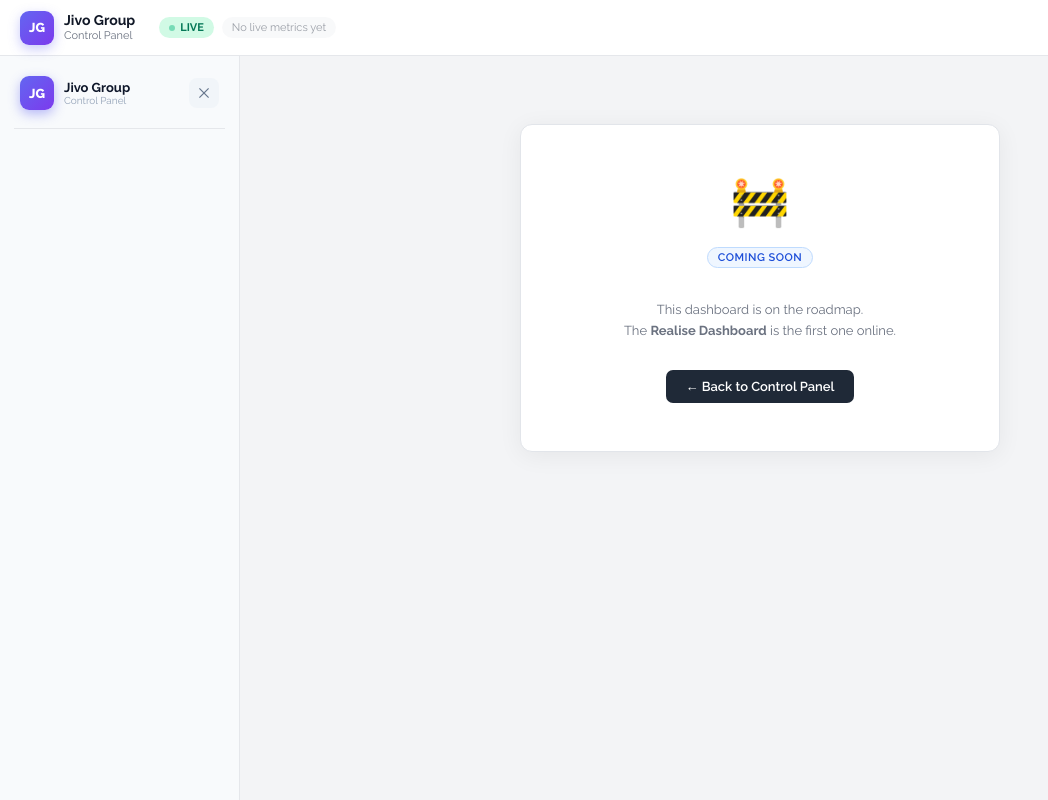
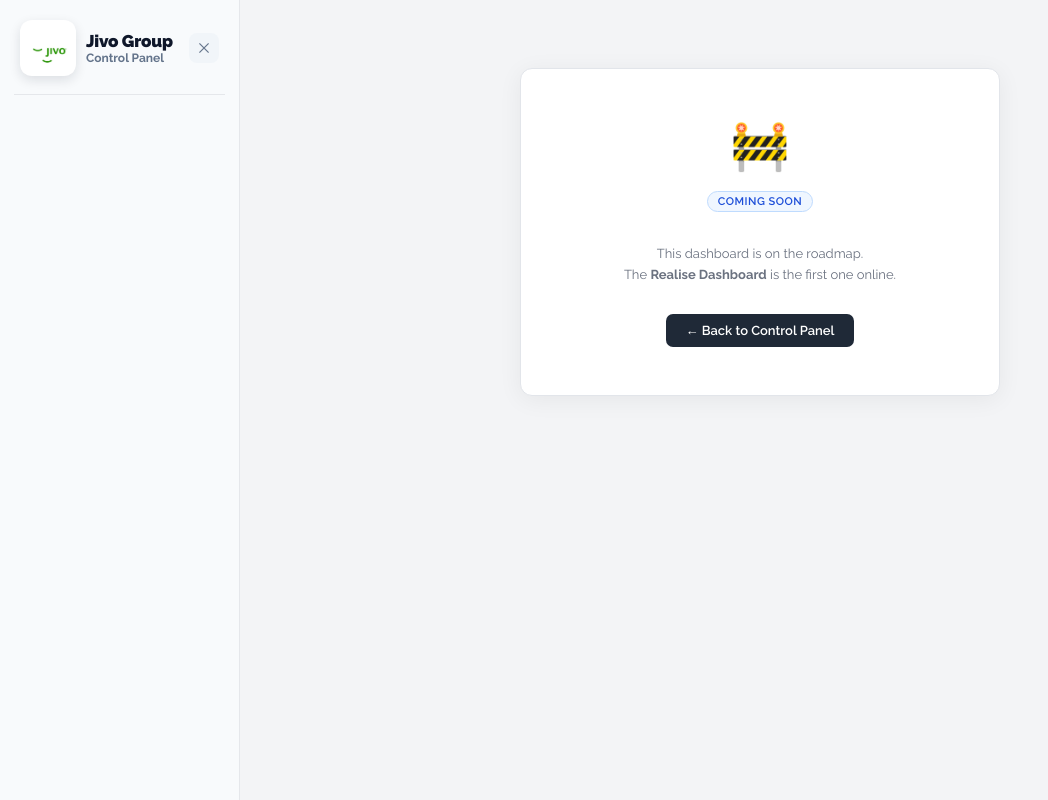
Before and after one commit to JaskiratSingh1010/Control-Panel, a Django app: template core/templates/core/coming_soon.html in a window 1280 px wide. Shown: the whole page, without its empty margins (0-1048 px from the left). Run offline with Django 5.2, Linux system fonts and the light colour scheme; the template is opened without the code that fills it, so the values that code supplies are empty.

Commit message:
Shell: remove global topbar, bigger sidebar brand + Jivo logo
- Drop the sticky company topbar (brand + LIVE ticker) app-wide; content now
  starts at the very top (sidebar/shell offsets updated from 56px to 0).
- Sidebar brand enlarged and bolded; the "JG" tile now shows the Jivo logo
  (core/static/core/jivo-logo.jpg) with a text fallback if it ever 404s.

Co-Authored-By: Claude Opus 4.8 <noreply@anthropic.com>

```diff
--- a/core/templates/core/base.html
+++ b/core/templates/core/base.html
@@ -69,28 +69,16 @@
       letter-spacing: 0;
     }
 
-    /* ── Topbar ── */
-    .cp-topbar { display: flex; align-items: center; gap: 24px; padding: 0 20px; background: #ffffff; border-bottom: 1px solid #e5e7eb; height: 56px; position: sticky; top: 0; z-index: 100; }
-    .cp-topbar-brand { display: flex; align-items: center; gap: 10px; flex-shrink: 0; }
-    .cp-topbar-logo { width: 34px; height: 34px; border-radius: 9px; background: linear-gradient(135deg, #6366f1, #7c3aed); color: #fff; display: flex; align-items: center; justify-content: center; font-weight: 800; font-size: 13px; box-shadow: 0 4px 12px rgba(99,102,241,0.35); }
-    .cp-topbar-title { font-size: 14px; font-weight: 700; line-height: 1.1; color: #111827; }
-    .cp-topbar-subtitle { font-size: 11px; color: #6b7280; }
-    .cp-topbar-ticker { display: flex; align-items: center; gap: 8px; flex: 1; overflow: hidden; }
-    .cp-live-pill { background: #d1fae5; color: #047857; padding: 4px 10px; border-radius: 20px; font-size: 11px; font-weight: 700; display: inline-flex; align-items: center; gap: 5px; flex-shrink: 0; }
-    .cp-live-dot { width: 6px; height: 6px; background: #10b981; border-radius: 50%; animation: cp-pulse 2s infinite; }
-    @keyframes cp-pulse { 0%, 100% { opacity: 1; } 50% { opacity: 0.4; } }
-    .cp-ticker-item { padding: 4px 10px; background: #f3f4f6; border-radius: 20px; font-size: 11px; white-space: nowrap; flex-shrink: 0; color: #374151; }
-    .cp-ticker-item b { color: #4338ca; margin-right: 4px; }
 
     /* ── Shell ── */
-    .cp-shell { display: flex; min-height: calc(100vh - 56px); position: relative; }
+    .cp-shell { display: flex; min-height: 100vh; position: relative; }
 
     /* ── Sidebar ── */
     /* Frozen in place: sticky just below the 56px topbar and exactly viewport-tall, so the
        sidebar stays put while only .cp-main scrolls. align-self:flex-start stops the flex
        row from stretching it (which would break sticky); overflow-y lets a tall sidebar
        scroll on its own. */
-    .cp-sidebar { width: 240px; background: #f8fafc; color: #334155; padding: 20px 14px; display: flex; flex-direction: column; flex-shrink: 0; overflow-y: auto; overflow-x: hidden; border-right: 1px solid #e5e7eb; transition: width .22s ease, padding .22s ease; position: sticky; top: 56px; height: calc(100vh - 56px); align-self: flex-start; }
+    .cp-sidebar { width: 240px; background: #f8fafc; color: #334155; padding: 20px 14px; display: flex; flex-direction: column; flex-shrink: 0; overflow-y: auto; overflow-x: hidden; border-right: 1px solid #e5e7eb; transition: width .22s ease, padding .22s ease; position: sticky; top: 0; height: 100vh; align-self: flex-start; }
     /* Modern outlined icon set in the sidebar (Material Symbols) — lighter & cleaner than filled. */
     .cp-sidebar .material-icons, .cp-sidebar-open .material-icons { font-family: 'Material Symbols Outlined'; font-weight: normal; font-variation-settings: 'FILL' 0, 'wght' 300, 'GRAD' 0, 'opsz' 24; }
     /* Collapsed = a slim icon rail (not empty space): keep the nav icons,
@@ -124,9 +112,10 @@
     body.cp-sidebar-collapsed .cp-sidebar.cp-sb-peek ~ .cp-sidebar-open { opacity: 0; pointer-events: none; }
     .cp-brand { display: flex; align-items: center; gap: 10px; padding: 0 6px 18px 6px; border-bottom: 1px solid #e5e7eb; margin-bottom: 4px; }
     .cp-brand-copy { min-width: 0; flex: 1; }
-    .cp-brand-logo { width: 34px; height: 34px; border-radius: 9px; background: linear-gradient(135deg, #6366f1, #7c3aed); color: #fff; display: flex; align-items: center; justify-content: center; font-weight: 800; font-size: 13px; box-shadow: 0 4px 12px rgba(99,102,241,0.45); }
-    .cp-brand-title { font-size: 13px; font-weight: 700; color: #0f172a; }
-    .cp-brand-subtitle { font-size: 10px; color: #94a3b8; }
+    .cp-brand-logo { width: 56px; height: 56px; border-radius: 12px; background: #fff; color: #16a34a; display: flex; align-items: center; justify-content: center; font-weight: 900; font-size: 18px; box-shadow: 0 4px 12px rgba(15,23,42,0.12); overflow: hidden; padding: 2px; flex-shrink: 0; }
+    .cp-brand-logo img { width: 100%; height: 100%; object-fit: contain; display: block; }
+    .cp-brand-title { font-size: 17px; font-weight: 900; color: #0f172a; letter-spacing: -.2px; }
+    .cp-brand-subtitle { font-size: 12px; font-weight: 700; color: #64748b; }
     .cp-sidebar-close, .cp-sidebar-open { border: 0; cursor: pointer; font-family: inherit; display: inline-flex; align-items: center; justify-content: center; transition: background .15s, color .15s, opacity .15s, transform .15s; }
     .cp-sidebar-close { width: 30px; height: 30px; border-radius: 8px; background: #f1f5f9; color: #64748b; flex-shrink: 0; }
     .cp-sidebar-close:hover { background: #e2e8f0; color: #334155; }
@@ -176,31 +165,14 @@
 </head>
 <body>
 
-  {# ── TOPBAR ── #}
-  <div class="cp-topbar">
-    <div class="cp-topbar-brand">
-      <div class="cp-topbar-logo">JG</div>
-      <div>
-        <div class="cp-topbar-title">Jivo Group</div>
-        <div class="cp-topbar-subtitle">Control Panel</div>
-      </div>
-    </div>
-    <div class="cp-topbar-ticker">
-      <span class="cp-live-pill"><span class="cp-live-dot"></span>LIVE</span>
-      {% for item in ticker_items %}
-        <span class="cp-ticker-item"><b>{{ item.label }}</b>{{ item.value }}</span>
-      {% empty %}
-        <span class="cp-ticker-item" style="opacity:0.5;">No live metrics yet</span>
-      {% endfor %}
-    </div>
-  </div>
+  {# ── TOPBAR removed — brand lives in the sidebar; company-wide ticker retired from the header ── #}
 
   {# ── SHELL (sidebar + main) ── #}
   <div class="cp-shell">
     <aside class="cp-sidebar">
 
       <div class="cp-brand">
-        <div class="cp-brand-logo">JG</div>
+        <div class="cp-brand-logo"><img src="{% static 'core/jivo-logo.jpg' %}" alt="Jivo" onerror="this.style.display='none';this.parentNode.textContent='JG';"></div>
         <div class="cp-brand-copy">
           <div class="cp-brand-title">Jivo Group</div>
           <div class="cp-brand-subtitle">Control Panel</div>
```
Also changed, not shown: core/static/core/jivo-logo.jpg (added).
